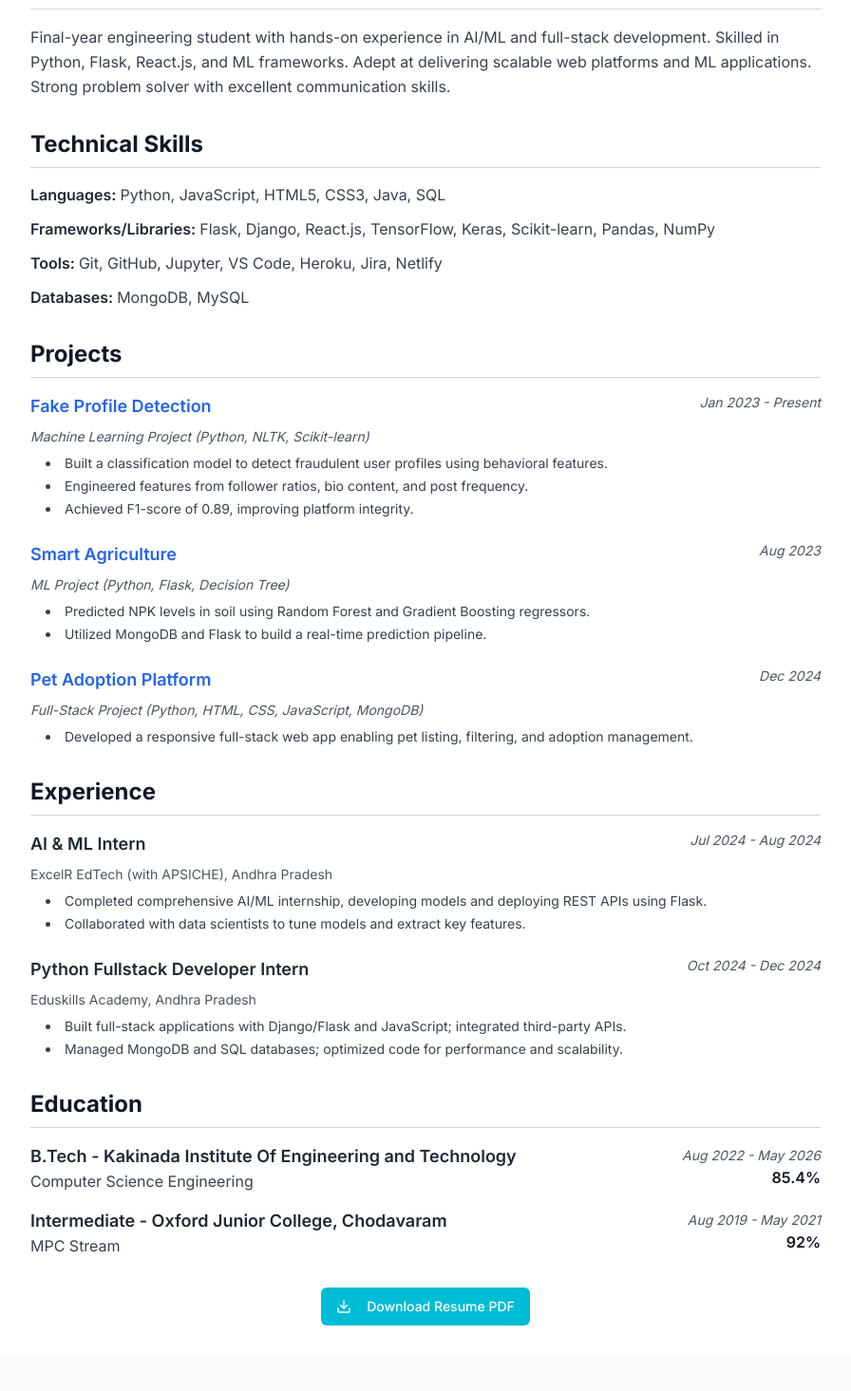
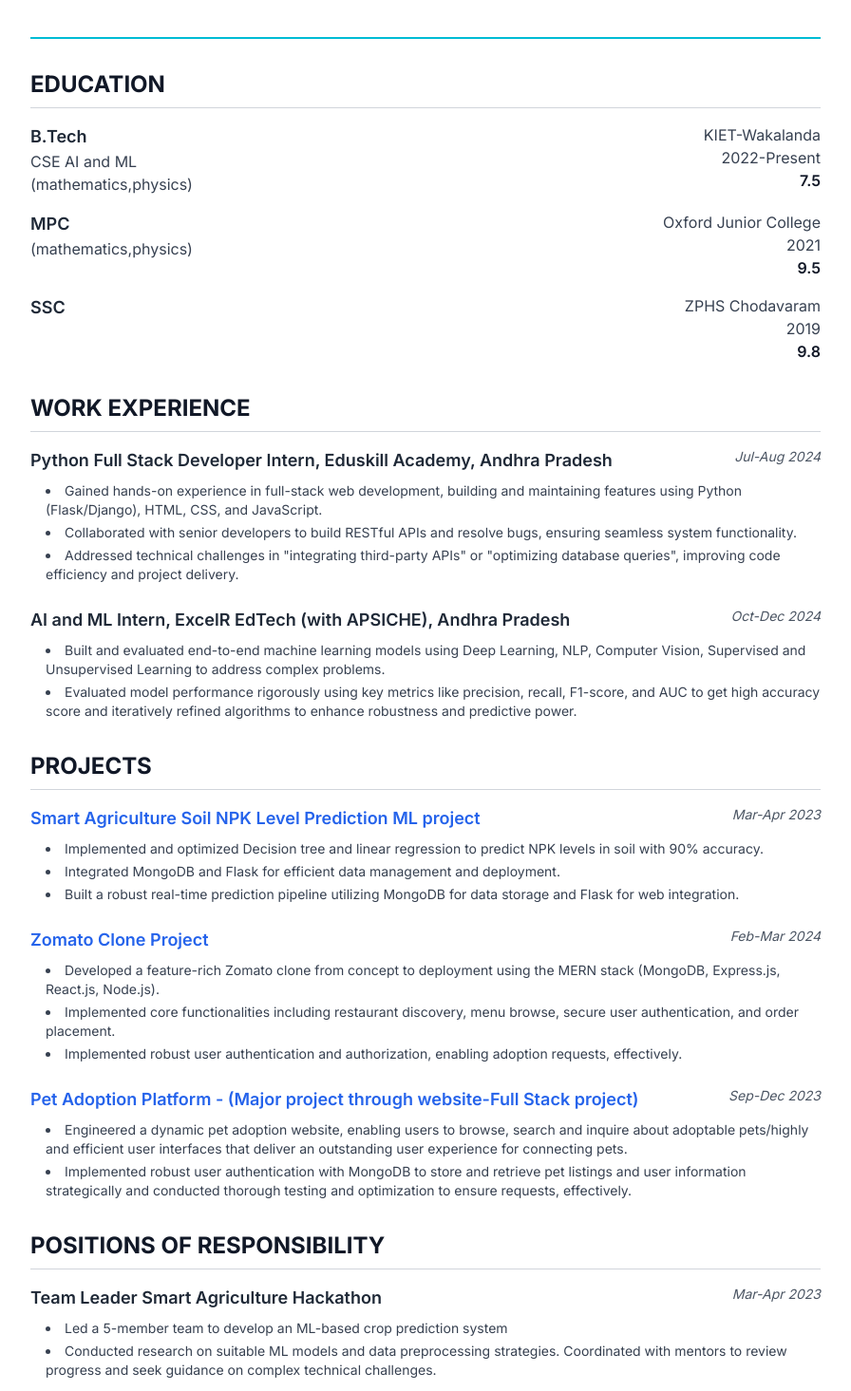
Before and after one commit to Pattabhavyamanasa/manasaportfolio, a React (Vite) app: page /resume in a window 1280 px wide. Shown: the part 365-1830 px from the top of the page at 95% size, without its empty margins (192-1088 px from the left). Built offline with nearby package versions, Linux system fonts and the light colour scheme.

Commit message:
Refactor portfolio and resume
Updated portfolio section and removed resume download.

```diff
--- a/src/components/Resume.tsx
+++ b/src/components/Resume.tsx
@@ -7,7 +7,7 @@ export default function Resume() {
   const handleDownload = () => {
     // Download the actual PDF file
     const link = document.createElement('a');
-    link.href = '/lovable-uploads/40dae8eb-ab86-4c1a-a517-b69221102064.png';
+    link.href = '/lovable-uploads/c5906619-76d0-4528-87b8-f8d5c4026240.png';
     link.download = 'Bhavya_Manasa_Resume.pdf';
     document.body.appendChild(link);
     link.click();
@@ -18,153 +18,188 @@ export default function Resume() {
     <div className="max-w-4xl mx-auto bg-white text-gray-900 p-8 print:p-0">
       {/* Header */}
       <div className="text-center mb-8 border-b-2 border-cyan-500 pb-6">
-        <h1 className="text-4xl font-bold text-gray-900 mb-2">Bhavya Manasa</h1>
+        <h1 className="text-4xl font-bold text-gray-900 mb-2">P Bhavya Manasa</h1>
+        <p className="text-gray-600 mb-2">Undergraduate</p>
+        <p className="text-gray-600 mb-2">KIET-W</p>
+        <p className="text-gray-600 mb-4">Portfolio Website</p>
         <div className="flex flex-wrap justify-center gap-4 text-sm mb-4">
           <span className="text-blue-600">bhavyamanasap@gmail.com</span>
-          <span>9949959288</span>
+          <span>+91 9949959288</span>
           <span className="text-blue-600">LinkedIn</span>
           <span className="text-blue-600">GitHub</span>
-          <span className="text-blue-600">Portfolio</span>
         </div>
       </div>
 
-      {/* Summary */}
+      {/* Education */}
       <section className="mb-8">
-        <h3 className="text-2xl font-bold text-gray-900 border-b border-gray-300 pb-2 mb-4">Summary</h3>
-        <p className="text-gray-700 leading-relaxed">
-          Final-year engineering student with hands-on experience in AI/ML and full-stack development. Skilled
-          in Python, Flask, React.js, and ML frameworks. Adept at delivering scalable web platforms and ML
-          applications. Strong problem solver with excellent communication skills.
-        </p>
+        <h3 className="text-2xl font-bold text-gray-900 border-b border-gray-300 pb-2 mb-4">EDUCATION</h3>
+        <div className="space-y-4">
+          <div className="flex justify-between items-start">
+            <div>
+              <h4 className="text-lg font-semibold text-gray-800">B.Tech</h4>
+              <p className="text-gray-700">CSE AI and ML</p>
+              <p className="text-gray-700">(mathematics,physics)</p>
+            </div>
+            <div className="text-right">
+              <p className="text-gray-700">KIET-Wakalanda</p>
+              <p className="text-gray-700">2022-Present</p>
+              <p className="font-semibold">7.5</p>
+            </div>
+          </div>
+
+          <div className="flex justify-between items-start">
+            <div>
+              <h4 className="text-lg font-semibold text-gray-800">MPC</h4>
+              <p className="text-gray-700">(mathematics,physics)</p>
+            </div>
+            <div className="text-right">
+              <p className="text-gray-700">Oxford Junior College</p>
+              <p className="text-gray-700">2021</p>
+              <p className="font-semibold">9.5</p>
+            </div>
+          </div>
+
+          <div className="flex justify-between items-start">
+            <div>
+              <h4 className="text-lg font-semibold text-gray-800">SSC</h4>
+            </div>
+            <div className="text-right">
+              <p className="text-gray-700">ZPHS Chodavaram</p>
+              <p className="text-gray-700">2019</p>
+              <p className="font-semibold">9.8</p>
+            </div>
+          </div>
+        </div>
+      </section>
+
+      {/* Work Experience */}
+      <section className="mb-8">
+        <h3 className="text-2xl font-bold text-gray-900 border-b border-gray-300 pb-2 mb-4">WORK EXPERIENCE</h3>
+
+        <div className="space-y-6">
+          <div>
+            <div className="flex justify-between items-start mb-2">
+              <h4 className="text-lg font-semibold text-gray-800">Python Full Stack Developer Intern, Eduskill Academy, Andhra Pradesh</h4>
+              <span className="text-sm text-gray-600 italic">Jul-Aug 2024</span>
+            </div>
+            <ul className="list-disc list-inside space-y-1 text-gray-700 text-sm ml-4">
+              <li>Gained hands-on experience in full-stack web development, building and maintaining features using Python (Flask/Django), HTML, CSS, and JavaScript.</li>
+              <li>Collaborated with senior developers to build RESTful APIs and resolve bugs, ensuring seamless system functionality.</li>
+              <li>Addressed technical challenges in "integrating third-party APIs" or "optimizing database queries", improving code efficiency and project delivery.</li>
+            </ul>
+          </div>
+
+          <div>
+            <div className="flex justify-between items-start mb-2">
+              <h4 className="text-lg font-semibold text-gray-800">AI and ML Intern, ExcelR EdTech (with APSICHE), Andhra Pradesh</h4>
+              <span className="text-sm text-gray-600 italic">Oct-Dec 2024</span>
+            </div>
+            <ul className="list-disc list-inside space-y-1 text-gray-700 text-sm ml-4">
+              <li>Built and evaluated end-to-end machine learning models using Deep Learning, NLP, Computer Vision, Supervised and Unsupervised Learning to address complex problems.</li>
+              <li>Evaluated model performance rigorously using key metrics like precision, recall, F1-score, and AUC to get high accuracy score and iteratively refined algorithms to enhance robustness and predictive power.</li>
+            </ul>
+          </div>
+        </div>
+      </section>
+
+      {/* Projects */}
+      <section className="mb-8">
+        <h3 className="text-2xl font-bold text-gray-900 border-b border-gray-300 pb-2 mb-4">PROJECTS</h3>
+
+        <div className="space-y-6">
+          <div>
+            <div className="flex justify-between items-start mb-2">
+              <h4 className="text-lg font-semibold text-blue-600">Smart Agriculture Soil NPK Level Prediction ML project</h4>
+              <span className="text-sm text-gray-600 italic">Mar-Apr 2023</span>
+            </div>
+            <ul className="list-disc list-inside space-y-1 text-gray-700 text-sm ml-4">
+              <li>Implemented and optimized Decision tree and linear regression to predict NPK levels in soil with 90% accuracy.</li>
+              <li>Integrated MongoDB and Flask for efficient data management and deployment.</li>
+              <li>Built a robust real-time prediction pipeline utilizing MongoDB for data storage and Flask for web integration.</li>
+            </ul>
+          </div>
+
+          <div>
+            <div className="flex justify-between items-start mb-2">
+              <h4 className="text-lg font-semibold text-blue-600">Zomato Clone Project</h4>
+              <span className="text-sm text-gray-600 italic">Feb-Mar 2024</span>
+            </div>
+            <ul className="list-disc list-inside space-y-1 text-gray-700 text-sm ml-4">
+              <li>Developed a feature-rich Zomato clone from concept to deployment using the MERN stack (MongoDB, Express.js, React.js, Node.js).</li>
+              <li>Implemented core functionalities including restaurant discovery, menu browse, secure user authentication, and order placement.</li>
+              <li>Implemented robust user authentication and authorization, enabling adoption requests, effectively.</li>
+            </ul>
+          </div>
+
+          <div>
+            <div className="flex justify-between items-start mb-2">
+              <h4 className="text-lg font-semibold text-blue-600">Pet Adoption Platform - (Major project through website-Full Stack project)</h4>
+              <span className="text-sm text-gray-600 italic">Sep-Dec 2023</span>
+            </div>
+            <ul className="list-disc list-inside space-y-1 text-gray-700 text-sm ml-4">
+              <li>Engineered a dynamic pet adoption website, enabling users to browse, search and inquire about adoptable pets/highly and efficient user interfaces that deliver an outstanding user experience for connecting pets.</li>
+              <li>Implemented robust user authentication with MongoDB to store and retrieve pet listings and user information strategically and conducted thorough testing and optimization to ensure requests, effectively.</li>
+            </ul>
+          </div>
+        </div>
+      </section>
+
+      {/* Positions of Responsibility */}
+      <section className="mb-8">
+        <h3 className="text-2xl font-bold text-gray-900 border-b border-gray-300 pb-2 mb-4">POSITIONS OF RESPONSIBILITY</h3>
+        <div>
+          <div className="flex justify-between items-start mb-2">
+            <h4 className="text-lg font-semibold text-gray-800">Team Leader Smart Agriculture Hackathon</h4>
+            <span className="text-sm text-gray-600 italic">Mar-Apr 2023</span>
+          </div>
+          <ul className="list-disc list-inside space-y-1 text-gray-700 text-sm ml-4">
+            <li>Led a 5-member team to develop an ML-based crop prediction system</li>
+            <li>Conducted research on suitable ML models and data preprocessing strategies. Coordinated with mentors to review progress and seek guidance on complex technical challenges.</li>
+          </ul>
+        </div>
+      </section>
+
+      {/* Extra-Curricular Achievements */}
+      <section className="mb-8">
+        <h3 className="text-2xl font-bold text-gray-900 border-b border-gray-300 pb-2 mb-4">EXTRA-CURRICULAR ACHIEVEMENTS/ACTIVITIES</h3>
+        <ul className="list-disc list-inside space-y-1 text-gray-700 text-sm">
+          <li>Secured 1st place among 25+ teams and won a cash prize of ₹5,000 for Hackathon project innovation</li>
+          <li>Ranked AIECAT Participant - Secure Top 20,000 rank across India in aptitude test.</li>
+          <li>NSS Camp Coordinator (7 days) - Led tree plantation and health awareness drives awarded for leadership.</li>
+          <li>Music Club Participant - Actively contributed to cultural events.</li>
+        </ul>
       </section>
 
       {/* Technical Skills */}
       <section className="mb-8">
-        <h3 className="text-2xl font-bold text-gray-900 border-b border-gray-300 pb-2 mb-4">Technical Skills</h3>
+        <h3 className="text-2xl font-bold text-gray-900 border-b border-gray-300 pb-2 mb-4">TECHNICAL SKILLS</h3>
         <div className="space-y-3">
           <div>
             <span className="font-semibold text-gray-800">Languages: </span>
             <span className="text-gray-700">Python, JavaScript, HTML5, CSS3, Java, SQL</span>
           </div>
           <div>
+            <span className="font-semibold text-gray-800">Tools: </span>
+            <span className="text-gray-700">Git, GitHub, VS Code, Heroku, Netlify, Jupyter Notebook, LaTeX, Docker, Postman</span>
+          </div>
+          <div>
             <span className="font-semibold text-gray-800">Frameworks/Libraries: </span>
             <span className="text-gray-700">Flask, Django, React.js, TensorFlow, Keras, Scikit-learn, Pandas, NumPy</span>
           </div>
           <div>
-            <span className="font-semibold text-gray-800">Tools: </span>
-            <span className="text-gray-700">Git, GitHub, Jupyter, VS Code, Heroku, Jira, Netlify</span>
-          </div>
-          <div>
             <span className="font-semibold text-gray-800">Databases: </span>
-            <span className="text-gray-700">MongoDB, MySQL</span>
+            <span className="text-gray-700">MongoDB, SQL</span>
           </div>
         </div>
       </section>
 
-      {/* Projects */}
+      {/* Certifications */}
       <section className="mb-8">
-        <h3 className="text-2xl font-bold text-gray-900 border-b border-gray-300 pb-2 mb-4">Projects</h3>
-
-        <div className="space-y-6">
-          <div>
-            <div className="flex justify-between items-start mb-2">
-              <h4 className="text-lg font-semibold text-blue-600">Fake Profile Detection</h4>
-              <span className="text-sm text-gray-600 italic">Jan 2023 - Present</span>
-            </div>
-            <p className="text-sm text-gray-600 italic mb-2">Machine Learning Project (Python, NLTK, Scikit-learn)</p>
-            <ul className="list-disc list-inside space-y-1 text-gray-700 text-sm ml-4">
-              <li>Built a classification model to detect fraudulent user profiles using behavioral features.</li>
-              <li>Engineered features from follower ratios, bio content, and post frequency.</li>
-              <li>Achieved F1-score of 0.89, improving platform integrity.</li>
-            </ul>
-          </div>
-
-          <div>
-            <div className="flex justify-between items-start mb-2">
-              <h4 className="text-lg font-semibold text-blue-600">Smart Agriculture</h4>
-              <span className="text-sm text-gray-600 italic">Aug 2023</span>
-            </div>
-            <p className="text-sm text-gray-600 italic mb-2">ML Project (Python, Flask, Decision Tree)</p>
-            <ul className="list-disc list-inside space-y-1 text-gray-700 text-sm ml-4">
-              <li>Predicted NPK levels in soil using Random Forest and Gradient Boosting regressors.</li>
-              <li>Utilized MongoDB and Flask to build a real-time prediction pipeline.</li>
-            </ul>
-          </div>
-
-          <div>
-            <div className="flex justify-between items-start mb-2">
-              <h4 className="text-lg font-semibold text-blue-600">Pet Adoption Platform</h4>
-              <span className="text-sm text-gray-600 italic">Dec 2024</span>
-            </div>
-            <p className="text-sm text-gray-600 italic mb-2">Full-Stack Project (Python, HTML, CSS, JavaScript, MongoDB)</p>
-            <ul className="list-disc list-inside space-y-1 text-gray-700 text-sm ml-4">
-              <li>Developed a responsive full-stack web app enabling pet listing, filtering, and adoption management.</li>
-            </ul>
-          </div>
-        </div>
-      </section>
-
-      {/* Experience */}
-      <section className="mb-8">
-        <h3 className="text-2xl font-bold text-gray-900 border-b border-gray-300 pb-2 mb-4">Experience</h3>
-
-        <div className="space-y-6">
-          <div>
-            <div className="flex justify-between items-start mb-2">
-              <h4 className="text-lg font-semibold text-gray-800">AI & ML Intern</h4>
-              <span className="text-sm text-gray-600 italic">Jul 2024 - Aug 2024</span>
-            </div>
-            <p className="text-sm text-gray-600 mb-2">ExcelR EdTech (with APSICHE), Andhra Pradesh</p>
-            <ul className="list-disc list-inside space-y-1 text-gray-700 text-sm ml-4">
-              <li>Completed comprehensive AI/ML internship, developing models and deploying REST APIs using Flask.</li>
-              <li>Collaborated with data scientists to tune models and extract key features.</li>
-            </ul>
-          </div>
-
-          <div>
-            <div className="flex justify-between items-start mb-2">
-              <h4 className="text-lg font-semibold text-gray-800">Python Fullstack Developer Intern</h4>
-              <span className="text-sm text-gray-600 italic">Oct 2024 - Dec 2024</span>
-            </div>
-            <p className="text-sm text-gray-600 mb-2">Eduskills Academy, Andhra Pradesh</p>
-            <ul className="list-disc list-inside space-y-1 text-gray-700 text-sm ml-4">
-              <li>Built full-stack applications with Django/Flask and JavaScript; integrated third-party APIs.</li>
-              <li>Managed MongoDB and SQL databases; optimized code for performance and scalability.</li>
-            </ul>
-          </div>
-        </div>
-      </section>
-
-      {/* Education */}
-      <section className="mb-8">
-        <h3 className="text-2xl font-bold text-gray-900 border-b border-gray-300 pb-2 mb-4">Education</h3>
-        <div className="space-y-4">
-          <div>
-            <div className="flex justify-between items-start">
-              <div>
-                <h4 className="text-lg font-semibold text-gray-800">B.Tech - Kakinada Institute Of Engineering and Technology</h4>
-                <p className="text-gray-700">Computer Science Engineering</p>
-              </div>
-              <div className="text-right">
-                <span className="text-sm text-gray-600 italic">Aug 2022 - May 2026</span>
-                <p className="font-semibold">85.4%</p>
-              </div>
-            </div>
-          </div>
-
-          <div>
-            <div className="flex justify-between items-start">
-              <div>
-                <h4 className="text-lg font-semibold text-gray-800">Intermediate - Oxford Junior College, Chodavaram</h4>
-                <p className="text-gray-700">MPC Stream</p>
-              </div>
-              <div className="text-right">
-                <span className="text-sm text-gray-600 italic">Aug 2019 - May 2021</span>
-                <p className="font-semibold">92%</p>
-              </div>
-            </div>
-          </div>
-        </div>
+        <h3 className="text-2xl font-bold text-gray-900 border-b border-gray-300 pb-2 mb-4">CERTIFICATIONS</h3>
+        <ul className="list-disc list-inside space-y-1 text-gray-700 text-sm">
+          <li>Infosys - AWS Certified Machine Learning</li>
+          <li>Iem - Python for Data Science certification</li>
+        </ul>
       </section>
 
       {/* Download Button - Hidden in print */}
--- a/src/pages/Portfolio.tsx
+++ b/src/pages/Portfolio.tsx
@@ -1,4 +1,3 @@
-
 import { ExternalLink, Github, Filter, Star, Clock, CheckCircle, Code, Database, Brain, Globe } from "lucide-react";
 import { Card } from "@/components/ui/card";
 import { Button } from "@/components/ui/button";
@@ -6,38 +5,38 @@ import { useState, useEffect } from "react";
 
 const projects = [{
   title: "Pet Adoption Platform",
-  description: "A comprehensive MERN stack application that connects pets with loving families. Features include user authentication, pet profiles, adoption requests, and admin dashboard.",
-  technologies: ["React", "Node.js", "Express", "MongoDB", "JWT", "Tailwind CSS"],
+  description: "A dynamic pet adoption website enabling users to browse, search and inquire about adoptable pets. Features robust user authentication with MongoDB for pet listings and user information management.",
+  technologies: ["React", "Node.js", "Express", "MongoDB", "JWT", "Authentication"],
   github: "https://github.com/bhavyamanasa/pet-adoption",
-  live: "https://pet-adoption-demo.netlify.app",
+  live: "",
   status: "Completed",
   category: "Full Stack",
   featured: true,
   image: "https://images.unsplash.com/photo-1601758228041-f3b2795255f1?w=800&h=400&fit=crop"
 }, {
-  title: "Smart Agriculture ML",
-  description: "Machine learning solution for crop prediction and yield optimization. Uses various ML algorithms to analyze soil conditions, weather patterns, and historical data.",
-  technologies: ["Python", "Scikit-learn", "Pandas", "NumPy", "Flask", "ML Algorithms"],
+  title: "Smart Agriculture NPK Prediction",
+  description: "ML project implementing Decision tree and linear regression to predict NPK levels in soil with 90% accuracy. Integrated MongoDB and Flask for efficient data management and real-time prediction pipeline.",
+  technologies: ["Python", "Scikit-learn", "Decision Tree", "Linear Regression", "Flask", "MongoDB"],
   github: "https://github.com/bhavyamanasa/smart-agriculture",
   live: "",
-  status: "Hackathon Project",
+  status: "Completed",
   category: "Machine Learning",
   featured: true,
   image: "https://images.unsplash.com/photo-1574943320219-553eb213f72d?w=800&h=400&fit=crop"
 }, {
-  title: "Event Management System",
-  description: "Full-stack MERN application for event planning and management. Features event creation, booking system, payment integration, and real-time notifications.",
-  technologies: ["React", "Node.js", "Express", "MongoDB", "Socket.io", "Stripe API"],
-  github: "https://github.com/bhavyamanasa/event-management",
+  title: "Zomato Clone",
+  description: "Feature-rich Zomato clone developed using MERN stack. Includes restaurant discovery, menu browsing, secure user authentication, and order placement functionality.",
+  technologies: ["React", "Node.js", "Express", "MongoDB", "MERN Stack", "Authentication"],
+  github: "https://github.com/bhavyamanasa/zomato-clone",
   live: "",
-  status: "In Progress",
+  status: "Completed",
   category: "Full Stack",
   featured: false,
-  image: "https://images.unsplash.com/photo-1492684223066-81342ee5ff30?w=800&h=400&fit=crop"
+  image: "https://images.unsplash.com/photo-1565299624946-b28f40a0ca4b?w=800&h=400&fit=crop"
 }, {
-  title: "Weather App",
-  description: "Responsive weather application with real-time weather data, 5-day forecast, location-based services, and beautiful UI with weather animations.",
-  technologies: ["React", "OpenWeather API", "CSS3", "Geolocation API"],
+  title: "Weather Prediction App",
+  description: "Responsive weather application with real-time weather data, location-based services, and beautiful UI with weather animations for enhanced user experience.",
+  technologies: ["React", "Weather API", "CSS3", "Geolocation API", "JavaScript"],
   github: "https://github.com/bhavyamanasa/weather-app",
   live: "https://weather-app-bhavya.netlify.app",
   status: "Completed",
@@ -45,25 +44,25 @@ const projects = [{
   featured: false,
   image: "https://images.unsplash.com/photo-1504608524841-42fe6f032b4b?w=800&h=400&fit=crop"
 }, {
-  title: "Fake Profile Detection ML",
-  description: "Machine learning model to detect fake social media profiles using various features like profile completeness, posting patterns, and network analysis.",
-  technologies: ["Python", "Scikit-learn", "Natural Language Processing", "Data Analysis"],
-  github: "https://github.com/bhavyamanasa/fake-profile-detection",
+  title: "Machine Learning Portfolio",
+  description: "Collection of ML projects showcasing Deep Learning, NLP, Computer Vision, and both Supervised and Unsupervised Learning techniques with high accuracy metrics.",
+  technologies: ["Python", "TensorFlow", "Keras", "Deep Learning", "NLP", "Computer Vision"],
+  github: "https://github.com/bhavyamanasa/ml-portfolio",
   live: "",
-  status: "Completed",
+  status: "In Progress",
   category: "Machine Learning",
   featured: false,
-  image: "https://images.unsplash.com/photo-1563206767-5b18f218e8de?w=800&h=400&fit=crop"
+  image: "https://images.unsplash.com/photo-1555949963-aa79dcee981c?w=800&h=400&fit=crop"
 }, {
-  title: "Tic Tac Toe Game",
-  description: "Interactive Tic Tac Toe game with AI opponent, score tracking, different difficulty levels, and smooth animations. Built with vanilla JavaScript.",
-  technologies: ["JavaScript", "HTML5", "CSS3", "Game Logic", "AI Algorithm"],
-  github: "https://github.com/bhavyamanasa/tic-tac-toe",
-  live: "https://tic-tac-toe-bhavya.netlify.app",
-  status: "Completed",
-  category: "Frontend",
+  title: "Task Management System",
+  description: "Full-stack task management application with user authentication, task categorization, priority levels, and collaborative features for team productivity.",
+  technologies: ["React", "Node.js", "Express", "MongoDB", "JWT", "Real-time Updates"],
+  github: "https://github.com/bhavyamanasa/task-manager",
+  live: "",
+  status: "In Progress",
+  category: "Full Stack",
   featured: false,
-  image: "https://images.unsplash.com/photo-1606092195730-5d7b9af1efc5?w=800&h=400&fit=crop"
+  image: "https://images.unsplash.com/photo-1611224923853-80b023f02d71?w=800&h=400&fit=crop"
 }];
 
 const categories = ["All", "Full Stack", "Machine Learning", "Frontend"];
@@ -378,13 +377,13 @@ export default function Portfolio() {
                 </p>
                 <div className="flex flex-col sm:flex-row gap-4 justify-center">
                   <Button asChild size="lg" className="bg-gradient-to-r from-cyan-500 to-cyan-600 hover:from-cyan-600 hover:to-cyan-700 hover:shadow-lg hover:shadow-cyan-500/25 transition-all transform hover:scale-105">
-                    <a href="mailto:bhavyamanasap@mail.com">
+                    <a href="mailto:bhavyamanasap@gmail.com">
                       Get In Touch
                     </a>
                   </Button>
                   <Button asChild variant="outline" size="lg" className="border-cyan-500/50 hover:border-cyan-400 hover:shadow-lg hover:shadow-cyan-500/20 transition-all transform hover:scale-105">
-                    <a href="/resume.pdf" target="_blank" rel="noopener noreferrer">
-                      Download Resume
+                    <a href="/resume" rel="noopener noreferrer">
+                      View Resume
                     </a>
                   </Button>
                 </div>
```
Also changed, not shown: public/lovable-uploads/c5906619-76d0-4528-87b8-f8d5c4026240.png (added).
